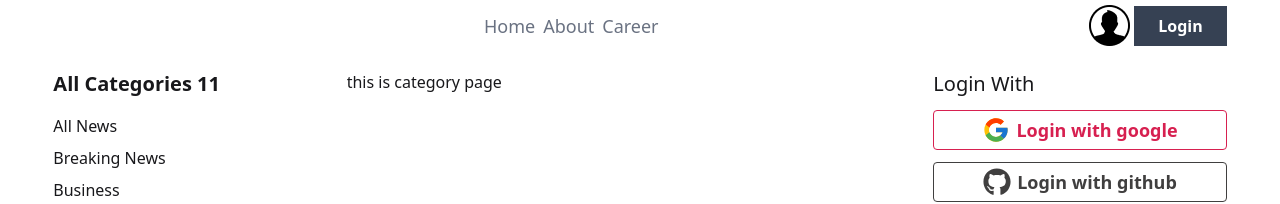
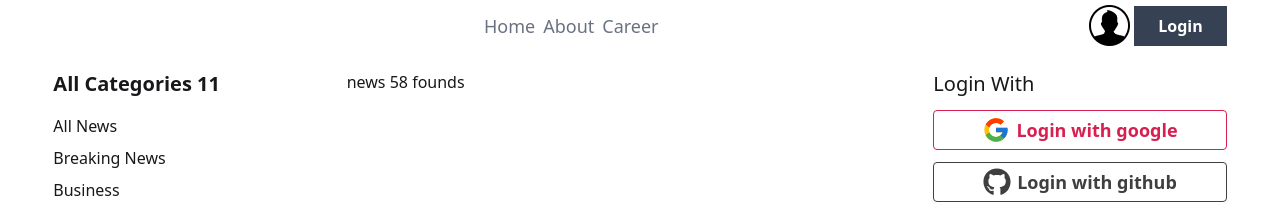
Before and after one commit to Arshad4320/dragon-news, a React (Vite) app: page /category/0 in a window 1280 px wide. Shown: the part 269-473 px from the top of the page. Built offline with nearby package versions, Linux system fonts and the light colour scheme.

Commit message:
category wise data showed

```diff
--- a/src/pages/CategoryNews/CategoryNews.jsx
+++ b/src/pages/CategoryNews/CategoryNews.jsx
@@ -1,16 +1,25 @@
-import React, { useEffect } from "react";
+import React, { useEffect, useState } from "react";
 import { useLoaderData, useParams } from "react-router";
 
 const CategoryNews = () => {
   const { id } = useParams();
   const data = useLoaderData();
+  const [category, setCategory] = useState([]);
+  useEffect(() => {
+    if (id == "0") {
+      setCategory(data);
+    } else if (id == "1") {
+      const filteredData = data.filter(
+        (item) => item.others.is_today_pick === true
+      );
+      setCategory(filteredData);
+    } else {
+      const filteredData = data.filter((item) => item.category_id == id);
+      setCategory(filteredData);
+    }
+  }, [id, data]);
 
-  useEffect(() => {
-    const filteredData = data.filter((item) => item.category_id == id);
-    console.log(filteredData);
-  }, [id, data]);
-  console.log(data, id);
-  return <div>this is category page</div>;
+  return <div>news {category.length} founds</div>;
 };
 
 export default CategoryNews;
```
